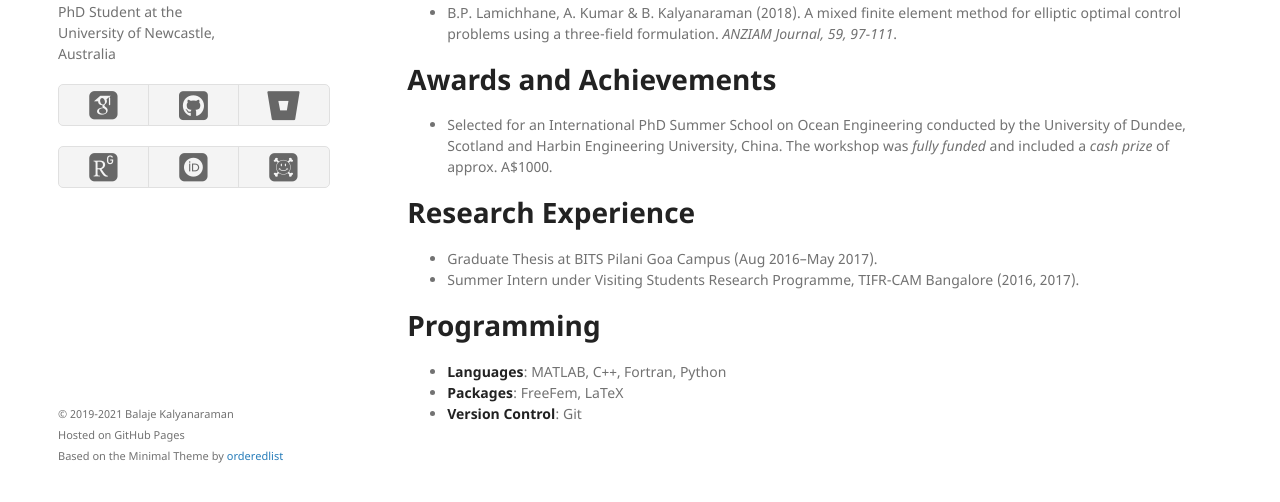
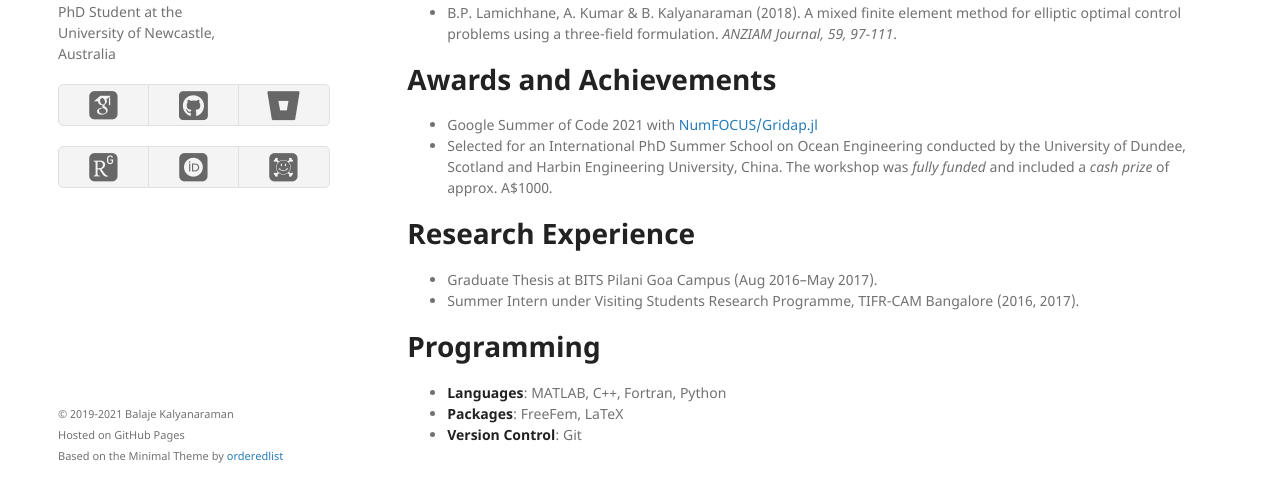
Before and after one commit to Balaje/balaje.github.io, a Jekyll site: the page built from about.md, in a window 1280 px wide and 900 px high, scrolled down 824 px, cut to the strip 385-887 px from the top of the window. Built offline with Jekyll 4.4.1, drawn with Linux system fonts in a browser that asks for light colours; nearby versions of some CDN libraries; some web fonts are replaced.

Commit message:
Update resume

```diff
--- a/about.md
+++ b/about.md
@@ -66,6 +66,7 @@ element method for elliptic optimal control problems using a
 three-field formulation. *ANZIAM Journal, 59, 97-111*.
 
 # Awards and Achievements
+- Google Summer of Code 2021 with [NumFOCUS/Gridap.jl](https://summerofcode.withgoogle.com/projects/#6175012823760896)
 - Selected for an International PhD Summer School on
 Ocean Engineering conducted by the University of Dundee, Scotland
 and Harbin Engineering University, China. The workshop was *fully
```
